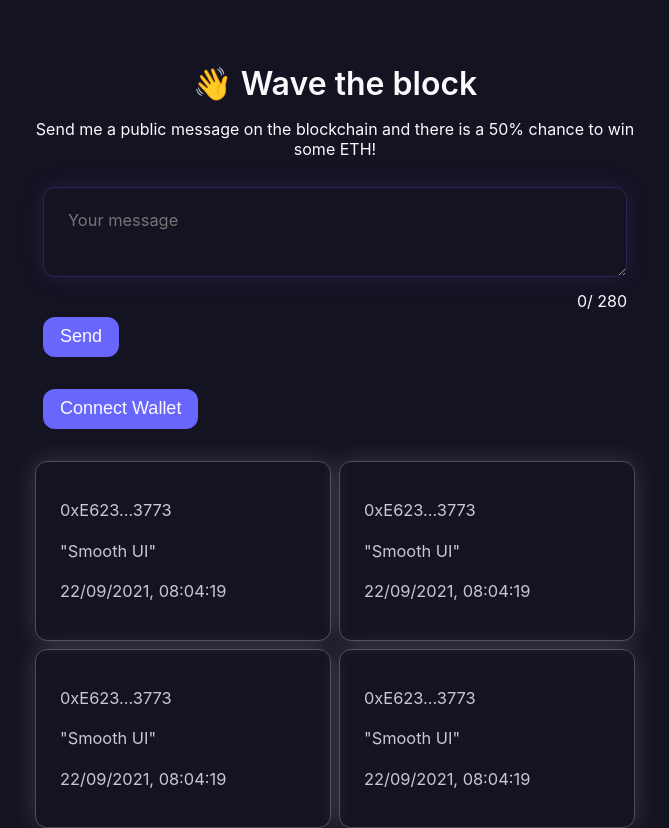
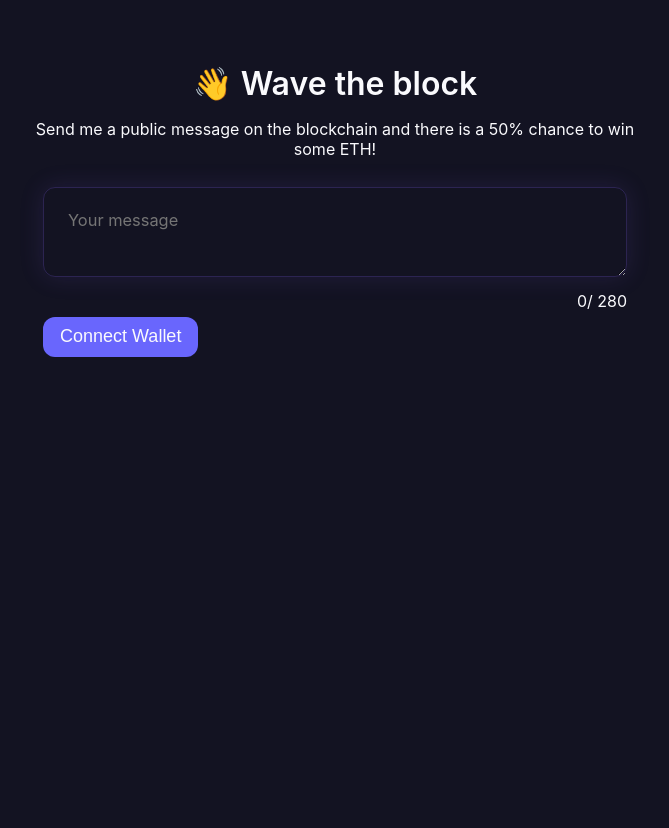
Before and after one commit to imanuvi/mywave, a React (Create React App) app: page / in a window 1280 px wide. Shown: the whole page, without its empty margins (305-974 px from the left). After the commit the page ends 800 px from the top, so only its background shows below. Built offline with nearby package versions, Linux system fonts and the light colour scheme.

Commit message:
Update contract address

```diff
--- a/src/App.css
+++ b/src/App.css
@@ -91,6 +91,7 @@ waveButton[disabled] {
   color: rgb(200, 199, 216);
   background-color: rgb(35, 35, 52);
   transform: none !important;
+  cursor: not-allowed !important;
 }
 
 .waveMessageContainer {
--- a/src/App.js
+++ b/src/App.js
@@ -5,11 +5,16 @@ import abi from './utils/WavePortal.json';
 
 export default function App() {
   // Just a state variable we use to store our user's public wallet address.
+  const contractAddress = "0x99C08BD6e294b2424C24a3107aEEAf5Fdc06E723"
+  const contractABI = abi.abi
+
   const [currAccount, setCurrentAccount] = React.useState("")
   const [totalWaves, setTotalWaves] = React.useState(0)
   const [allWaves, setAllWaves] = React.useState([])
-  const contractAddress = "0x25297939b5c5A32a3D77278400191ff862612105"
-  const contractABI = abi.abi
+
+  const messageLimit = 280
+  const [message, setMessage] = React.useState("")
+  const [isButtonDisabled, setisButtonDisabled] = React.useState(true)
 
   const checkIfWalletIsConnected = () => {
     // First make sure we have access to window.ethereum
@@ -55,6 +60,7 @@ export default function App() {
   // This runs our function when the page loads.
   React.useEffect(() => {
     checkIfWalletIsConnected()
+    console.log(`Current Account: ${currAccount}`)
   }, [])
 
   const wave = async () => {
@@ -97,6 +103,17 @@ export default function App() {
     return `${address.slice(0, 6)}...${address.slice(address.length - 4, address.length)}`
   }
 
+  const handleInput = React.useCallback((e) => {
+    setMessage(e.target.value)
+    console.log(message)
+    // console.log(message, message.length, messageLimit)
+    if (message.length > 0 && message.length <= messageLimit) {
+      setisButtonDisabled(false)
+    } else {
+      setisButtonDisabled(true)
+    }
+  }, [])
+
   return (
     <div className="mainContainer">
       <div className="dataContainer">
@@ -106,21 +123,34 @@ export default function App() {
         <div className="bio">
           Send me a public message on the blockchain and there is a 50% chance to win some ETH!
         </div>
-        <textarea className="waveInput" placeholder="Your message" />
+        <textarea
+          className="waveInput"
+          placeholder="Your message"
+          disabled={currAccount.lengthy > 0 ? false : true}
+          onChange={handleInput}
+          value={message}
+        />
         <div className="waveInputCounterWrapper">
-          <p>0</p>
-          <p> / 280</p>
+          <p>{message.length}</p>
+          <p>/ {messageLimit}</p>
         </div>
-        <button className="waveButton">
-          Send
-        </button>
-        {currAccount ? null : (
+        {currAccount ? (
+          <button className="waveButton" disabled={isButtonDisabled}>
+            Send
+          </button>) : (
           <button className="waveButton" onClick={connectWallet}>
             Connect Wallet
           </button>
         )}
         <div className="waveMessageContainer">
-          <div className="waveMessage">
+          {allWaves.map((wave, index) => {
+            <div className="waveMessage">
+              <p>{displayAddress(wave.address)}</p>
+              <p>{wave.message}</p>
+              <p>{wave.timestamp.toString()}</p>
+            </div>
+          })}
+          {/* <div className="waveMessage">
             <p>{displayAddress('0xE623b99C1E950c4ecE895050648De5EF802b3773')}</p>
             <p>"Smooth UI"</p>
             <p>22/09/2021, 08:04:19</p>
@@ -139,7 +169,7 @@ export default function App() {
             <p>{displayAddress('0xE623b99C1E950c4ecE895050648De5EF802b3773')}</p>
             <p>"Smooth UI"</p>
             <p>22/09/2021, 08:04:19</p>
-          </div>
+          </div> */}
         </div>
         {/* {allWaves.map((wave, index) => {
           return (
```
